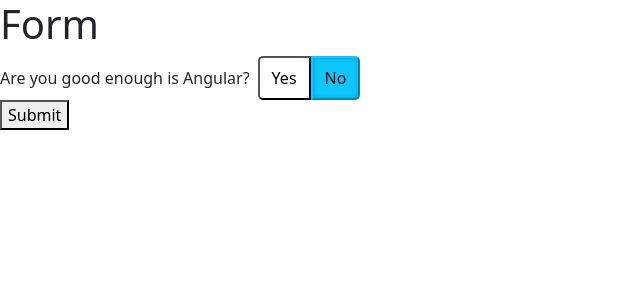
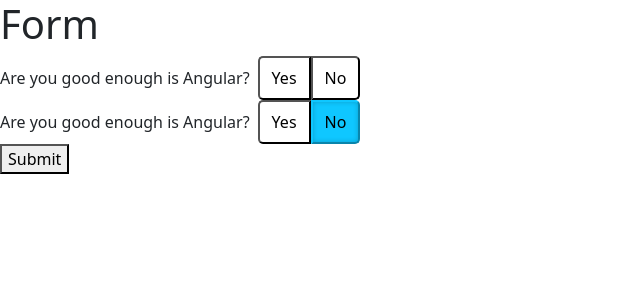
Before and after one commit to darianeabich/an-acessbilidade, an Angular app: page / in a window 1280 px wide. Shown: the top 300 px of the page, without its empty margins (0-640 px from the left). Built offline with nearby package versions, Linux system fonts and the light colour scheme.

Commit message:
Regras da WCAG, atributos ARIA, adequações no código para utilização do plugin do Screen Reader, evitar que componentes externos afetem seu componente

```diff
--- a/package.json
+++ b/package.json
@@ -23,6 +23,7 @@
     "node-modules": "^1.0.1",
     "rxjs": "~6.6.0",
     "tslib": "^2.0.0",
+    "uuid": "^8.3.0",
     "zone.js": "~0.10.2"
   },
   "devDependencies": {
--- a/src/app/app.component.html
+++ b/src/app/app.component.html
@@ -1,6 +1,8 @@
 <main>
   <h1>Form</h1>
-
+  <app-yes-no-button-group
+    label="Are you good enough is Angular?">
+  </app-yes-no-button-group>
   <form [formGroup]="form" (ngSubmit)="submit()">
     <app-yes-no-button-group
       formControlName="yesNoAnswer"
--- a/src/app/shared/components/yes-no-button-group/yes-no-button-group.component.html
+++ b/src/app/shared/components/yes-no-button-group/yes-no-button-group.component.html
@@ -1,6 +1,11 @@
-<div class="button-group">
-  <label class="label">{{ label }}</label>
+<div
+  role="radiogroup"
+  [attr.aria-labelledby]="id"
+  class="button-group">
+  <label [attr.id]="id" class="label">{{ label }}</label>
   <button
+    role="radio"
+    [attr.aria-checked]="value === options.YES"
     class="button button-yes"
     type="button"
     [class.button-pressed]="value === options.YES"
@@ -8,6 +13,8 @@
     Yes
   </button>
   <button
+    role="radio"
+    [attr.aria-checked]="value === options.NO"
     class="button button-no"
     type="button"
     [class.button-pressed]="value === options.NO"
--- a/src/app/shared/components/yes-no-button-group/yes-no-button-group.component.ts
+++ b/src/app/shared/components/yes-no-button-group/yes-no-button-group.component.ts
@@ -1,5 +1,6 @@
 import { Component, Input, OnInit, Output, EventEmitter, forwardRef } from '@angular/core';
 import { ControlValueAccessor, NG_VALUE_ACCESSOR } from '@angular/forms';
+import { UniqueIdService } from '../../services/unique-id/unique-id.service';
 
 @Component({
   selector: 'app-yes-no-button-group',
@@ -18,12 +19,14 @@
   @Input() public value: string = null;
   @Input() public label = '';
   @Output() public valueChange = new EventEmitter<string>();
-
+  public id: string = null;
   public options = YesNoButtonGroupOptions;
   public onChange = (value: string) => {};
   public onToucheed = () => {};
 
-  constructor() { }
+  constructor(uniqueIdService: UniqueIdService) {
+    this.id = uniqueIdService.generateUniqueIdWithPrefix('yes-no-button-group')
+  }
 
   ngOnInit(): void {
   }
--- /dev/null
+++ b/src/app/shared/services/unique-id/unique-id.service.ts
@@ -0,0 +1,15 @@
+import { Injectable } from '@angular/core';
+import * as uuid from 'uuid';
+
+@Injectable({ providedIn: 'root'})
+export class UniqueIdService {
+
+  public generateUniqueIdWithPrefix(prefix: string): string {
+    const uniqueId = this.generateUniqueId();
+    return `${prefix}-${uniqueId}`;
+  };
+
+  private generateUniqueId(): string {
+    return uuid.v1();
+  }
+}
```
Also changed, not shown: 1 other file (tests, documents, lock files or other folders).
